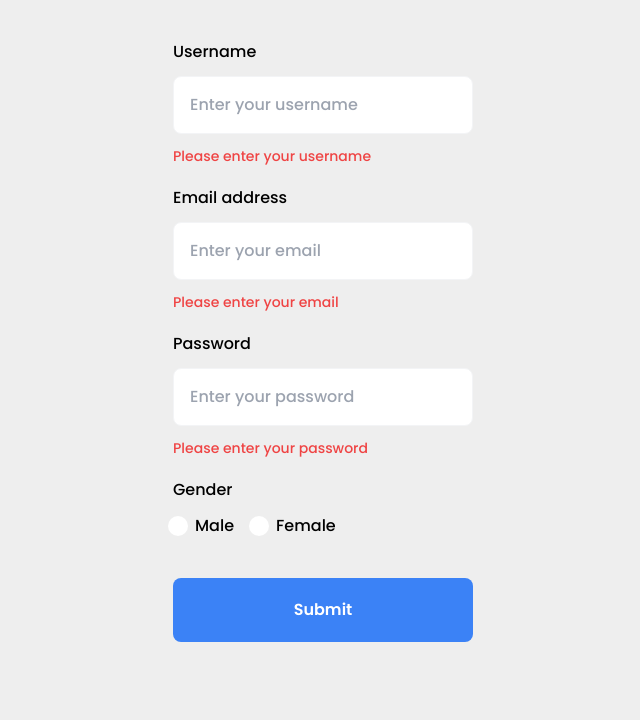
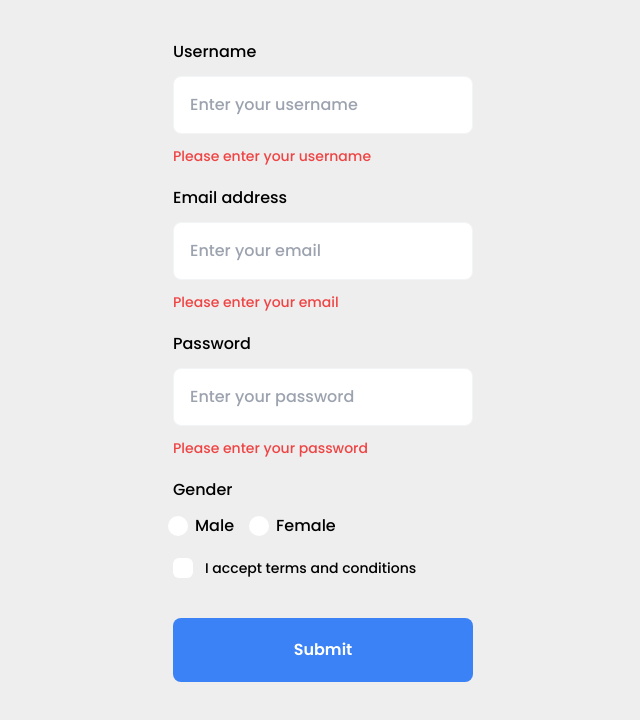
Before and after one commit to NDuyToan/react-register-form, a React (Vite) app: page / in a window 1280 px wide. Shown: the top 720 px of the page, without its empty margins (317-957 px from the left). Built offline with nearby package versions, Linux system fonts and the light colour scheme.

Commit message:
150 thuc hanh register form voi rhf- custom checkbox

```diff
--- /dev/null
+++ b/src/components/checkbox/CheckboxHook.jsx
@@ -0,0 +1,51 @@
+import React from "react";
+import { useController } from "react-hook-form";
+
+const CheckboxHook = ({ control, text, ...props }) => {
+  const { field } = useController({
+    name: props.name,
+    control,
+  });
+  return (
+    <label className="w-5 h-5 cursor-pointer custom-checkbox">
+      <input
+        type="checkbox"
+        value={props.value}
+        {...field}
+        {...props}
+        className="hidden"
+        id={props.name}
+      />
+      <div className="flex items-center gap-x-3">
+        <div className="w-full h-full rounded-md flex justify-center items-center transition-all custom-checkbox-square">
+          <svg
+            width="15px"
+            height="15px"
+            viewBox="0 0 20 20"
+            xmlns="http://www.w3.org/2000/svg"
+          >
+            <title />
+
+            <g id="Complete">
+              <g id="tick">
+                <polyline
+                  fill="none"
+                  points="3.7 14.3 9.6 19 20.3 5"
+                  stroke="#fff"
+                  strokeLinecap="round"
+                  strokeLinejoin="round"
+                  strokeWidth="2"
+                />
+              </g>
+            </g>
+          </svg>
+        </div>
+        <label htmlFor={props.name} className="text-sm cursor-pointer">
+          {text}
+        </label>
+      </div>
+    </label>
+  );
+};
+
+export default CheckboxHook;
--- a/src/components/form/RegisterHook.jsx
+++ b/src/components/form/RegisterHook.jsx
@@ -1,6 +1,7 @@
 import { useForm } from "react-hook-form";
 import InputHook from "../input/inputHook";
 import RadioHook from "../radio/RadioHook";
+import CheckboxHook from "../checkbox/CheckboxHook";
 
 const RegisterHook = () => {
   const {
@@ -78,6 +79,14 @@ const RegisterHook = () => {
         </div>
       </div>
 
+      <div className=" mb-5">
+        <CheckboxHook
+          control={control}
+          name="term"
+          text="I accept terms and conditions "
+        ></CheckboxHook>
+      </div>
+
       <button className="w-full bg-blue-500 text-white rounded-lg mt-5 font-semibold p-5">
         Submit
       </button>
--- a/src/components/radio/RadioHook.jsx
+++ b/src/components/radio/RadioHook.jsx
@@ -8,7 +8,7 @@ const RadioHook = ({ control, ...props }) => {
   });
   return (
     <label className="w-5 h-5 cursor-pointer custom-radio">
-      <input type="radio" {...field} className="hidden" />
+      <input type="radio" {...field} {...props} className="hidden" />
       <div className="w-full h-full bg-white rounded-full"></div>
     </label>
   );
--- a/src/index.css
+++ b/src/index.css
@@ -13,23 +13,6 @@
   }
 }
 
-/* .custom-radio input:checked+div {
-  border: 3px solid blue;
-  position: relative;
-}
-
-.custom-radio input:checked+div::after {
-  content: '';
-  position: absolute;
-  width: 10px;
-  height: 10px;
-  border-radius: 100%;
-  background-color: blue;
-  top: 50%;
-  left: 50%;
-  transform: translate(-50%, -50%);
-} */
-
 .custom-radio {
   width: 10px;
   height: 10px;
@@ -44,3 +27,13 @@
   background-color: rgb(59 130 246 / var(--tw-bg-opacity)) !important;
   box-shadow: 0 0 0 2.5px white, 0 0 0 5px rgb(59 130 246 / var(--tw-bg-opacity));
 }
+
+.custom-checkbox-square {
+  width: 20px;
+  height: 20px;
+  background-color: #fff;
+}
+
+.custom-checkbox input:checked+div .custom-checkbox-square {
+  background-color: rgb(59, 130, 246);
+}
```
